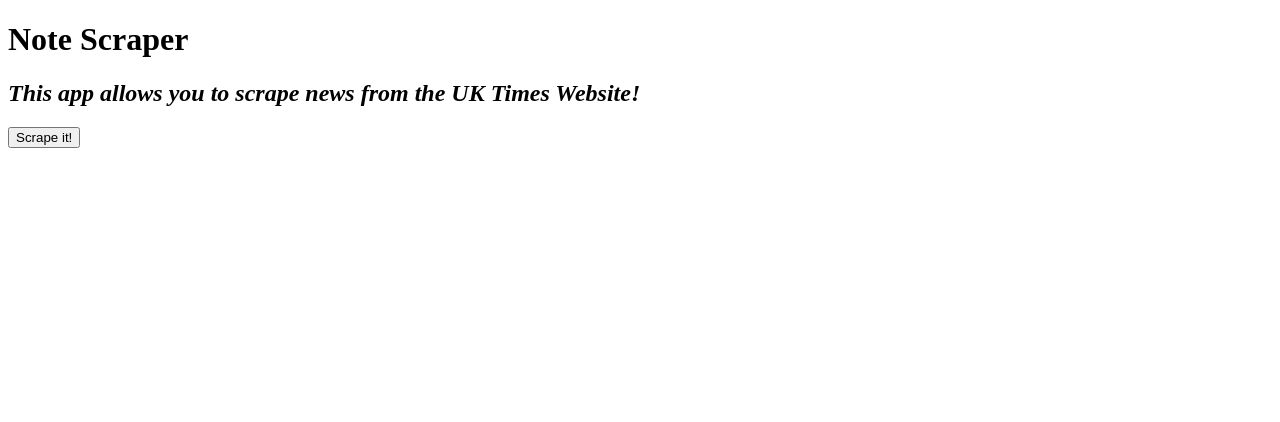
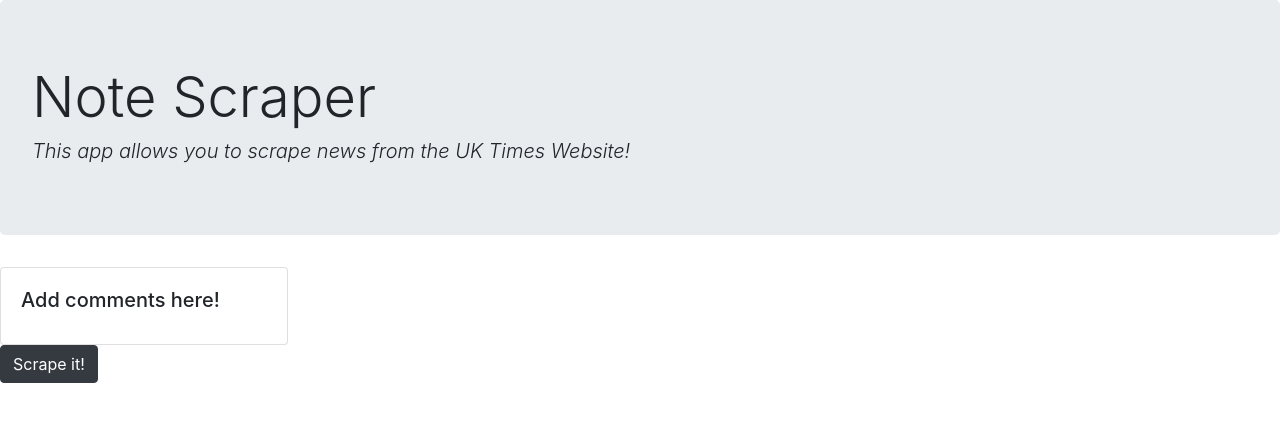
Before and after one commit to zhaoyu-qiao/Check-News, a website: page public/index.html in a window 1280 px wide. Drawn offline with nearby package versions, Linux system fonts and the light colour scheme.

Commit message:
add styling from bootcamp

```diff
--- a/public/app.js
+++ b/public/app.js
@@ -24,7 +24,7 @@
                     // </form>`)
 
                     // in order to be able to use "this" and grab the data[i]._id, need to wrap it up in one single element. p can be clicked btw!
-                    $("#articles").append("<p data-id='" + data[i]._id + "'>Title: " + data[i].title + "<br />Summary: " + data[i].summary + "<br /><a href='" + data[i].link + "'>" + data[i].link + "</a></p></hr>");
+                    $("#articles").append("<p data-id='" + data[i]._id + "'>Click here to add a note!<br />Title: " + data[i].title + "<br />Summary: " + data[i].summary + "<br /><a href='" + data[i].link + "'>" + data[i].link + "</a></p></hr>");
 
                 }
             })
@@ -105,6 +105,8 @@
         $("#titleinput").val("");
         $("#bodyinput").val("");
     });
+
+    // need to add delete note button!
 })
 
 
--- a/public/index.html
+++ b/public/index.html
@@ -2,11 +2,14 @@
 <html lang="en-us">
 
 <head>
+    <link rel="stylesheet" href="https://stackpath.bootstrapcdn.com/bootstrap/4.4.1/css/bootstrap.min.css"
+        integrity="sha384-Vkoo8x4CGsO3+Hhxv8T/Q5PaXtkKtu6ug5TOeNV6gBiFeWPGFN9MuhOf23Q9Ifjh" crossorigin="anonymous">
+
     <meta charset="UTF-8">
     <title>Scraping With Mongoose</title>
     <!-- <style>
         body {
-            background-color: #F2F6D0
+            background-color: white
         }
 
         #wrapper {
@@ -26,6 +29,12 @@
         #notes {
             float: right;
             width: 30%;
+        }
+
+        #scrape {
+            margin-left: 12%;
+            display: block;
+            background-color: green;
         }
 
         textarea,
@@ -48,14 +57,21 @@
 </head>
 
 <body>
-    <div id="wrapper">
-        <h1>Note Scraper</h1>
-        <h2><i>This app allows you to scrape news from the UK Times Website!</i></h2>
-        <div id="notes"></div>
+    <div id="wrapper" class="jumbotron">
+        <h1 class="display-4">Note Scraper</h1>
+        <h2 class="lead"><i>This app allows you to scrape news from the UK Times Website!</i></h2>
+        <!-- <div id="notes"></div> -->
+    </div>
+    <div class="card" style="width: 18rem;">
+        <!-- <img src="..." class="card-img-top" alt="..."> -->
+        <div class="card-body" id="notes">
+            <h5 class="card-title">Add comments here!</h5>
+            <p class="card-text"></p>
+        </div>
     </div>
     <!--scrape button-->
     <div>
-        <button id="scrape" type="button">Scrape it!</button>
+        <button id="scrape" type="button" class="btn btn-dark">Scrape it!</button>
     </div>
     <!--Note input area-->
 
--- a/server.js
+++ b/server.js
@@ -39,7 +39,8 @@
 
 mongoose.connect(MONGODB_URI, {
     useNewUrlParser: true,
-    useUnifiedTopology: true
+    useUnifiedTopology: true,
+    useFindAndModify: true
 });
 
 // Routes
```
Also changed, not shown: public/images/initial.png (added), public/images/note.png (added), public/images/scrape.png (added), public/images/times.png (added), 3 other files.
